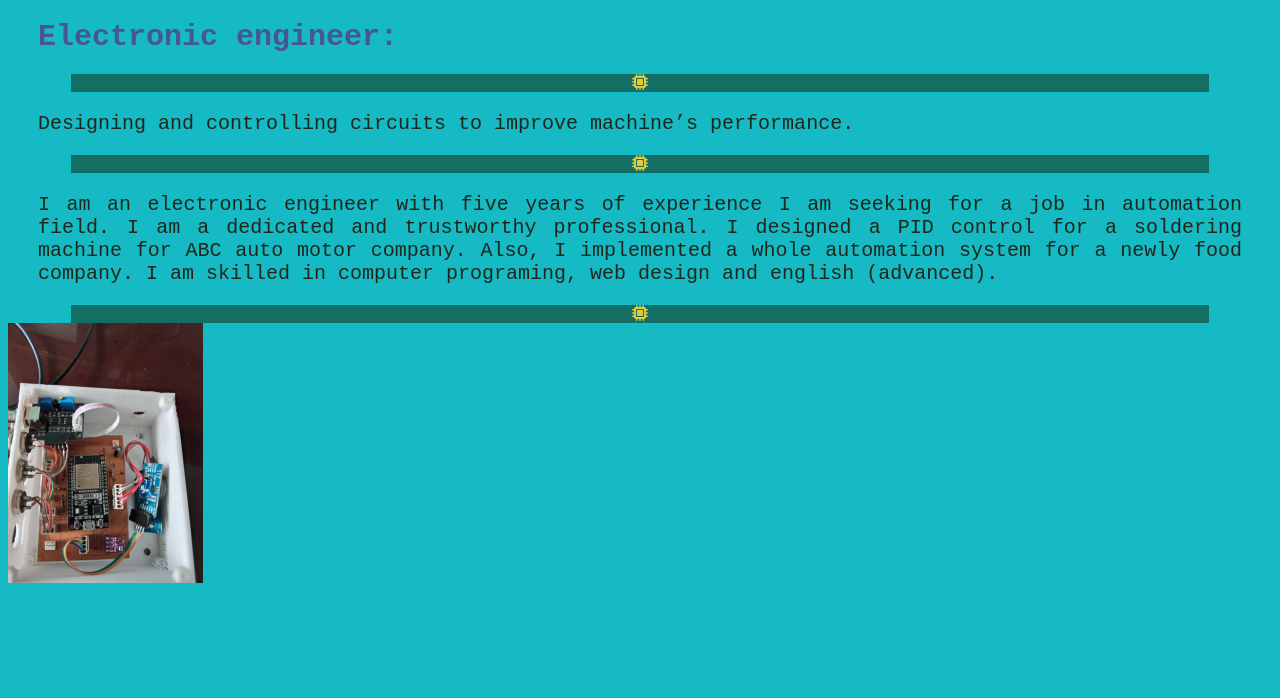
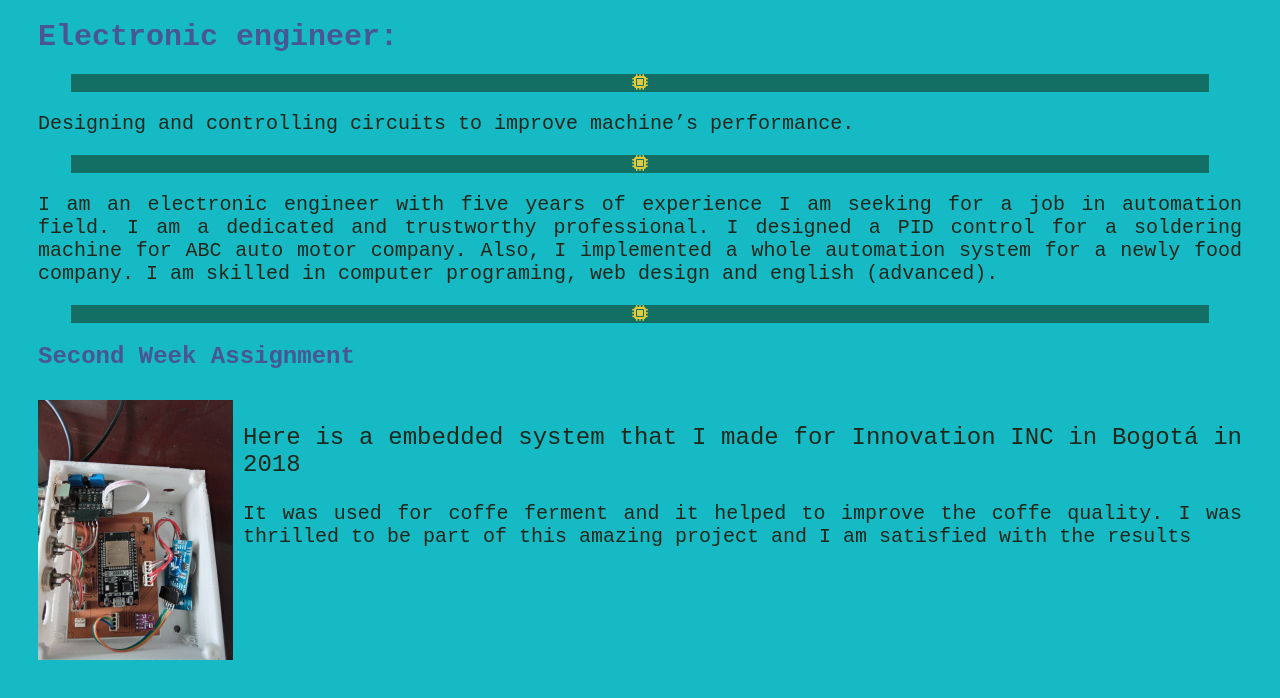
Before and after one commit to RaulMorales3/coursera_english, a plain HTML site: page build_eportafolio_assignment/index.html in a window 1280 px wide. Drawn offline with Linux system fonts and the light colour scheme.

Commit message:
Update index.html

```diff
--- a/build_eportafolio_assignment/index.html
+++ b/build_eportafolio_assignment/index.html
@@ -16,6 +16,12 @@
         Also, I implemented a whole automation system for a newly food company.
         I am skilled in computer programing, web design and english (advanced).</p>
         <div class="custom_div"><i class="fas fa-microchip"></i></div>
+        <h2>Second Week Assignment</h2>
+        <div class="img_div">
         <img src="https://raw.githubusercontent.com/RaulMorales3/coursera_english/master/build_eportafolio_assignment/work.jpeg" alt="Circuit image that I made for a company">
+            <p class="caption_p">Here is a embedded system that I made for Innovation INC in Bogotá in 2018</p>
+            <p> It was used for coffe ferment and it helped to improve the coffe quality.
+                I was thrilled to be part of this amazing project and I am satisfied with
+                the results</p>
     </body>
 </html>
```
